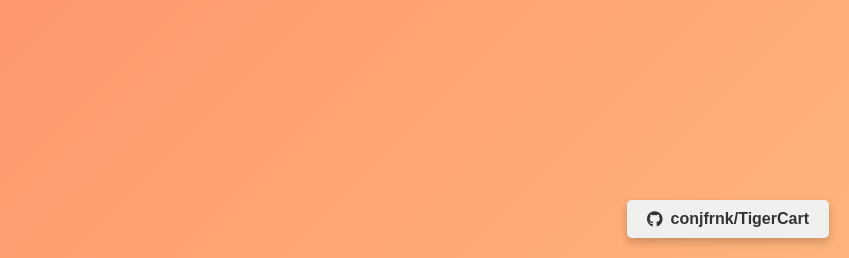
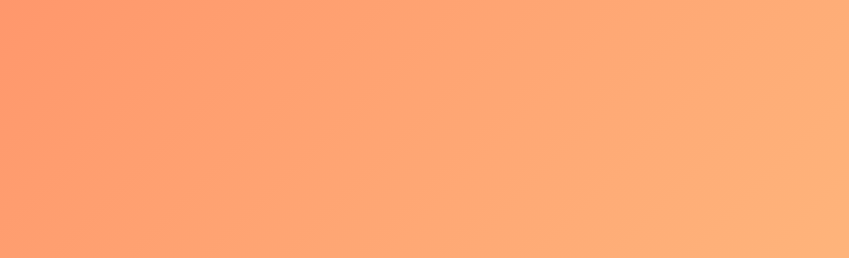
Before and after one commit to mattzhang80/TigerCart_forked, a Flask app: page /category_view/drinks in a window 1280 px wide. Shown: the part 542-800 px from the top of the page, without its empty margins (431-1280 px from the left). Run offline with Flask 3, Linux system fonts and the light colour scheme; data that the repository does not hold is empty.

Commit message:
fixed footer problem

```diff
--- a/templates/base.html
+++ b/templates/base.html
@@ -216,7 +216,7 @@
 
         .footer {
             position: fixed;
-            bottom: 20px;
+            bottom: 10px;
             width: 100%;
             display: flex;
             justify-content: right;
@@ -262,14 +262,6 @@
         {% endblock %}
     </div>
 
-    <!-- Footer with GitHub button -->
-    <div class="footer">
-        <a href="https://github.com/conjfrnk/tigercart" class="github-button" target="_blank">
-            <i class="fab fa-github"></i>
-            conjfrnk/TigerCart
-        </a>
-    </div>
-
     <script>
         function toggleDropdown() {
             const profileMenu = document.querySelector('.profile');
```
Also changed, not shown: reset_orders.py (added, +14 -0 lines), tigercart.sqlite3, users.sqlite3.
